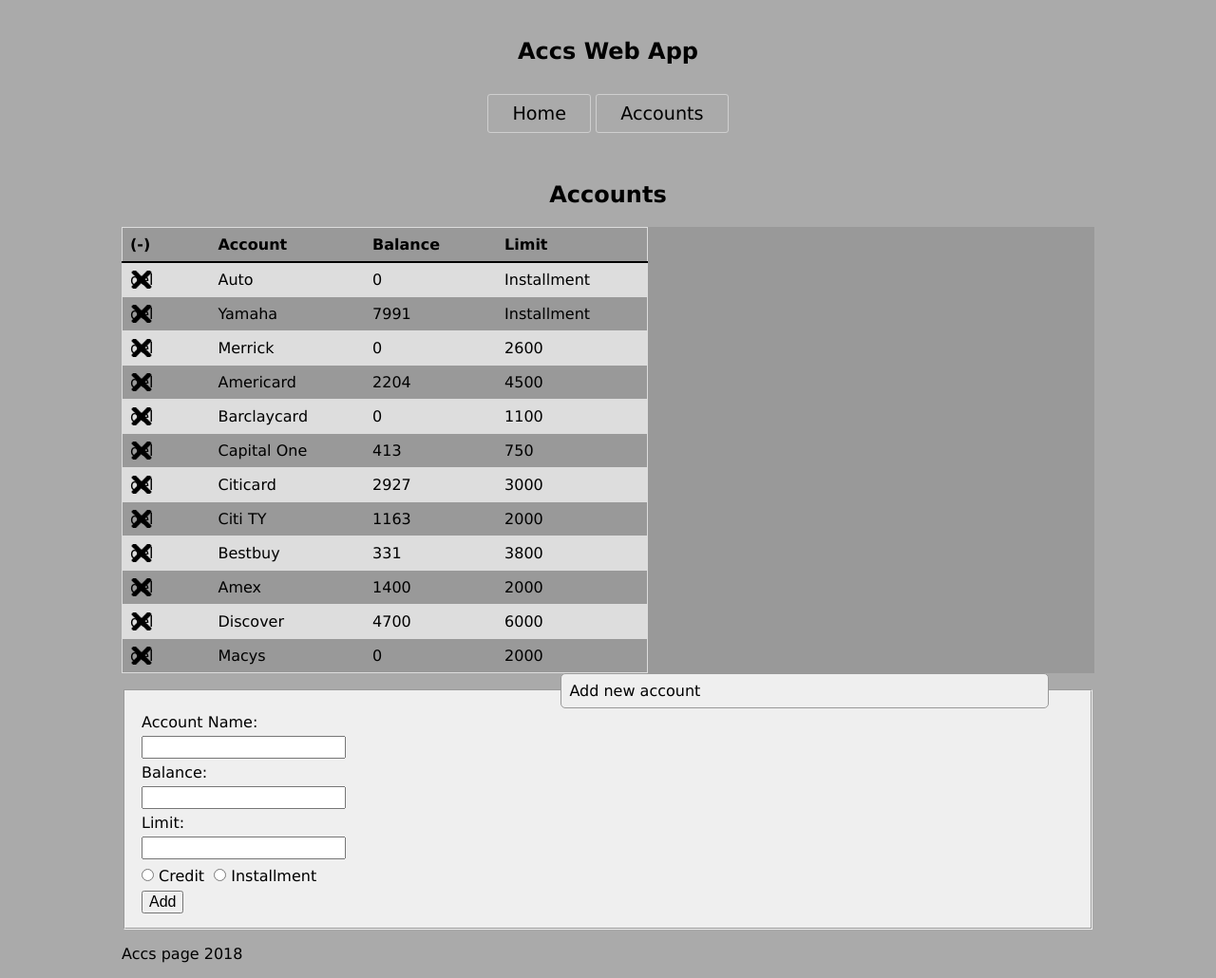
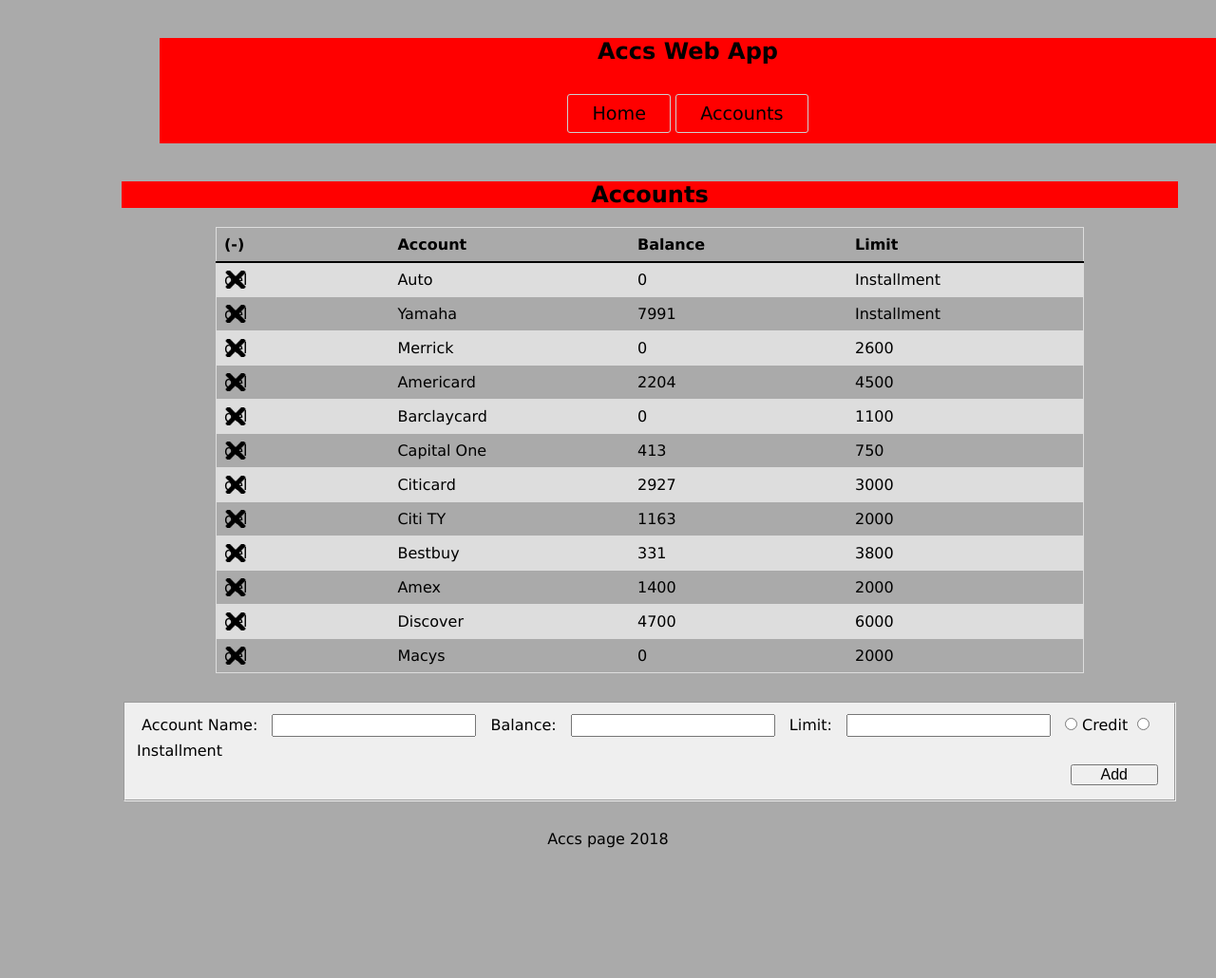
Before and after one commit to pininfarina44/accs, a PHP site: page /accounts.php in a window 1280 px wide. Shown: the whole page at 95% size. After the commit the page ends 893 px from the top, so only its background shows below. Run offline with PHP 8.4, Linux system fonts and the light colour scheme; data comes from the database, SQL or seed files in the repository.

Commit message:
accounts style changes

```diff
--- a/accounts.php
+++ b/accounts.php
@@ -1,5 +1,5 @@
 	<?php include("header.php"); ?>
-	<h2>Accounts</h2>
+	<h2 id="accountHeadline">Accounts</h2>
 	<div class="tableAccounts">
 			<table id="account">
 				<tr>
@@ -48,17 +48,16 @@
 		</div><!--tableAccounts-->
 		<div class="newAcc">
 			<fieldset>
-				<legend>Add new account</legend>
 				<form id="newAccForm">
-					<label for="name">Account Name:</label><br>
-					<input type="text" name="name"><br>
-					<label for="balance">Balance:</label><br>
-					<input type="text" name="balance"><br>
-					<label for="limit">Limit:</label><br>
-					<input type="text" name="limit"><br>
+					<label for="name">Account Name:</label>
+					<input type="text" name="name">
+					<label for="balance">Balance:</label>
+					<input type="text" name="balance">
+					<label for="limit">Limit:</label>
+					<input type="text" name="limit">
 					<input type="radio" name="type" value="credit">Credit
 					<input type="radio" name="type" value="installment">Installment<br>
-					<input type="submit" name="add" value="Add">
+					<input id="submitbutton" type="submit" name="add" value="Add">
 				</form>
 			</fieldset>
 		</div><!--newAcc-->
--- a/css/style.css
+++ b/css/style.css
@@ -6,6 +6,14 @@ body{
 }
 .header{
 	margin: 40px;
+	background-color: red;
+	min-width: 1112px;
+}
+#accountHeadline{
+	margin: 0 auto;
+	background-color: red;
+	min-width: 1112px;
+	margin-bottom: 20px;
 }
 .mainNav{
 }
@@ -34,10 +42,24 @@ li:hover{
 .content{
 
 }
-.tableAccounts{
-	background-color: #999999;
+
+.tableAccounts
+{
+    text-align: center;
+    min-width: 1112px;
+
+}
+
+.tableAccounts table
+{
+    margin: 0 auto;
 }
 .newAcc{
+	width: 73%;
+	margin: 0 auto;
+	margin-top: 30px;
+	margin-bottom: 30px;
+	min-width: 1112px;
 
 }
 .plan{
@@ -54,7 +76,7 @@ table{
 }
 td, th{
 	text-align: left;
-	padding: 8px 60px 8px 8px;
+	padding: 8px 150px 8px 8px;
 	border-bottom: 1px solid #dddddd;
 }
 th{
@@ -64,7 +86,7 @@ th{
 	background: url("../images/delete.png") center;
 	background-size: 100%;
 	background-repeat: no-repeat;
-	text-indent: 1000px;
+	text-overflow:
 
 }
 tr:hover {
@@ -83,16 +105,14 @@ input{
 	margin: 5px;
 	font-size: 1em;
 }
+#submitbutton{
+	float:right;
+	padding: 0px 30px;
+}
 fieldset{
 	background-color: #efefef;
 }
-legend{
-	width: 50%;
-	border: 1px solid #999999;
+.footer{
 	margin: 0 auto;
-	border-radius: 5px;
-	background-color: #efefef;
-	position: relative;
-	margin-left: 45%;
-	padding: 8px;
+	text-align: center;
 }
--- a/footer.php
+++ b/footer.php
@@ -1,5 +1,5 @@
 <div class="footer">
 		<p>Accs page <?php echo date('Y'); ?></p>
-	</div>
+</div>
 </body>
 </html>
--- a/header.php
+++ b/header.php
@@ -1,6 +1,7 @@
 <!DOCTYPE html>
 <html>
 <head>
+	<meta name="viewport" content="width=device-width, initial-scale=1.0">
 	<title>Accs</title>
 	<script type="text/javascript" src="js/main.js"></script>
 	<link rel="stylesheet" type="text/css" href="css/style.css">
```
